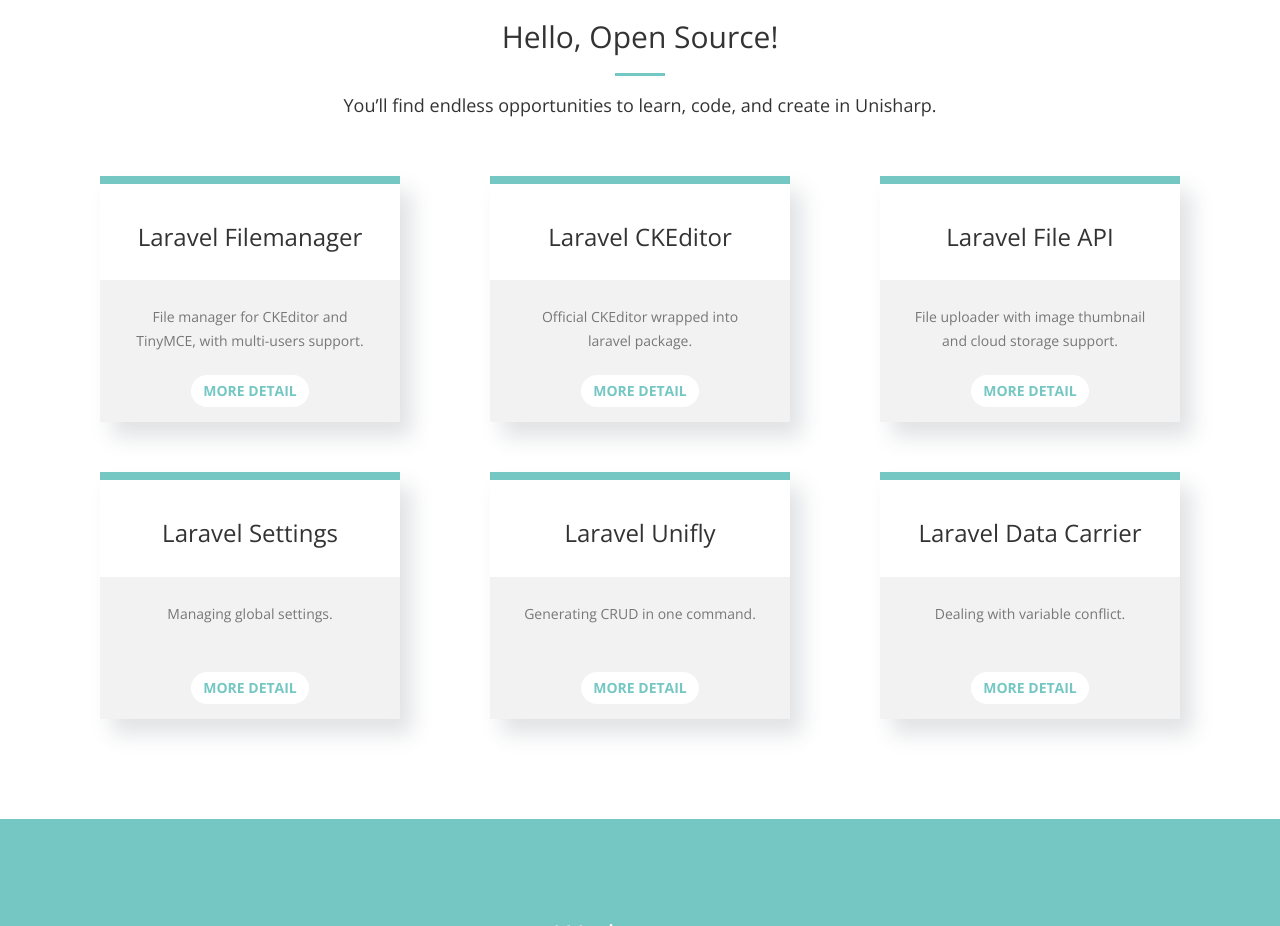
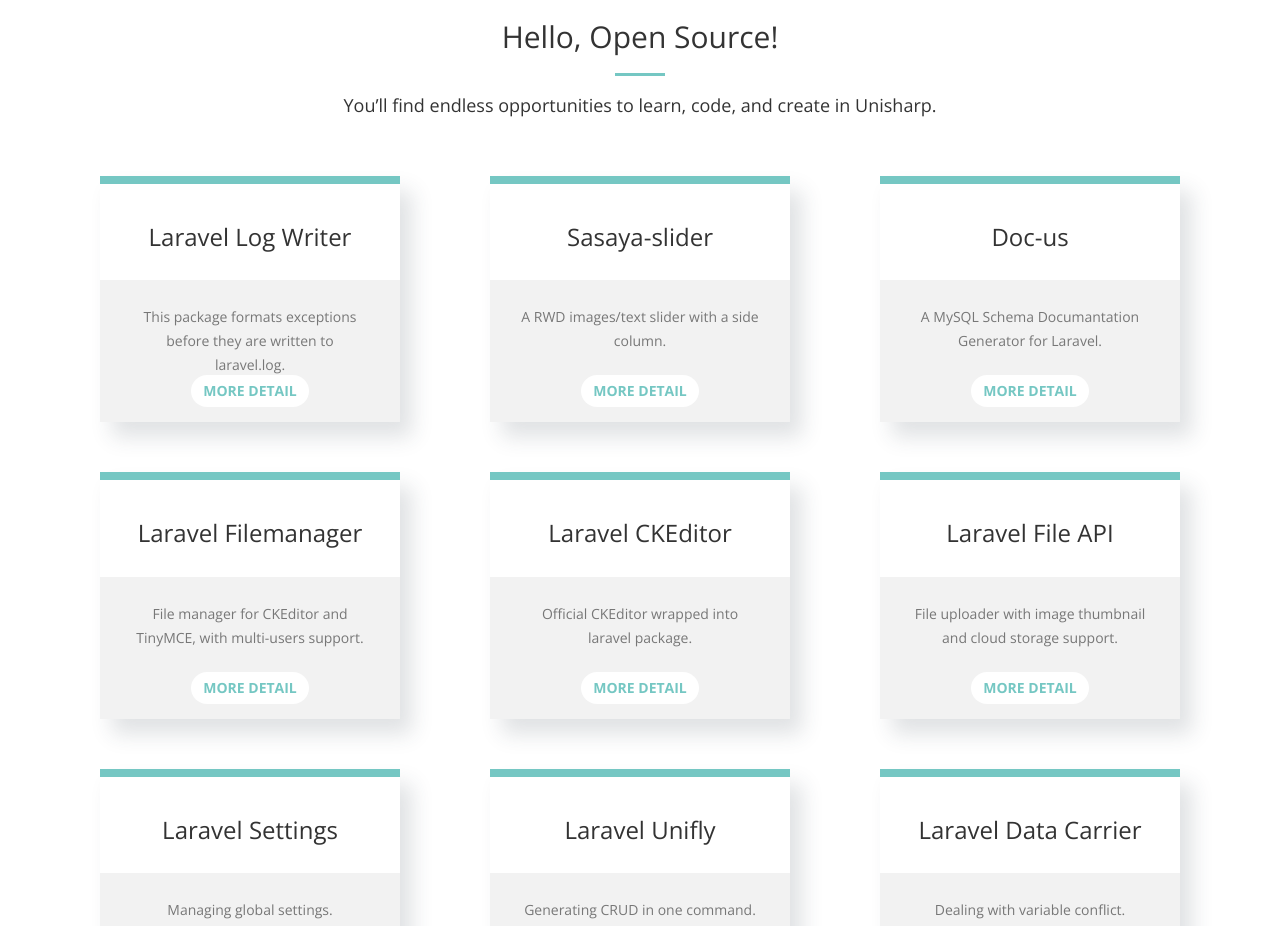
Before and after one commit to UniSharp/unisharp.github.io, a website: page index.html in a window 1280 px wide. Shown: the part 880-1806 px from the top of the page. Drawn offline with nearby package versions, Linux system fonts and the light colour scheme.

Commit message:
update new source

```diff
--- a/index.html
+++ b/index.html
@@ -74,6 +74,49 @@
         </div>
         <div class="container">
             <div class="row">
+
+                <div class="col-lg-4 col-md-6 text-center">
+                    <div class="service-box">
+                         <div class="box-g">
+                    </div>
+                        <div class="box-top">
+                            <h3>Laravel Log Writer</h3>
+                        </div>
+                        <div class="box">
+                            <h5 class="text-muted">This package formats exceptions before they are written to laravel.log.</h5>
+                            <a href="https://github.com/UniSharp/laravel-loggable" class="btn btn-work ">More Detail</a>
+                        </div>
+                    </div>
+                </div>
+
+                <div class="col-lg-4 col-md-6 text-center">
+                    <div class="service-box">
+                         <div class="box-g">
+                    </div>
+                        <div class="box-top">
+                            <h3>Sasaya-slider</h3>
+                        </div>
+                        <div class="box">
+                            <h5 class="text-muted">A RWD images/text slider with a side column.</h5>
+                            <a href="https://github.com/UniSharp/sasaya-slider" class="btn btn-work ">More Detail</a>
+                        </div>
+                    </div>
+                </div>
+
+                <div class="col-lg-4 col-md-6 text-center">
+                    <div class="service-box">
+                         <div class="box-g">
+                    </div>
+                        <div class="box-top">
+                            <h3>Doc-us</h3>
+                        </div>
+                        <div class="box">
+                            <h5 class="text-muted">A MySQL Schema Documantation Generator for Laravel.</h5>
+                            <a href="https://github.com/UniSharp/doc-us" class="btn btn-work ">More Detail</a>
+                        </div>
+                    </div>
+                </div>
+
                 <div class="col-lg-4 col-md-6 text-center">
                     <div class="service-box">
                         <div class="box-g">
@@ -152,6 +195,7 @@
                         </div>
                     </div>
                 </div>
+
             </div>
         </div>
     </section>
```
